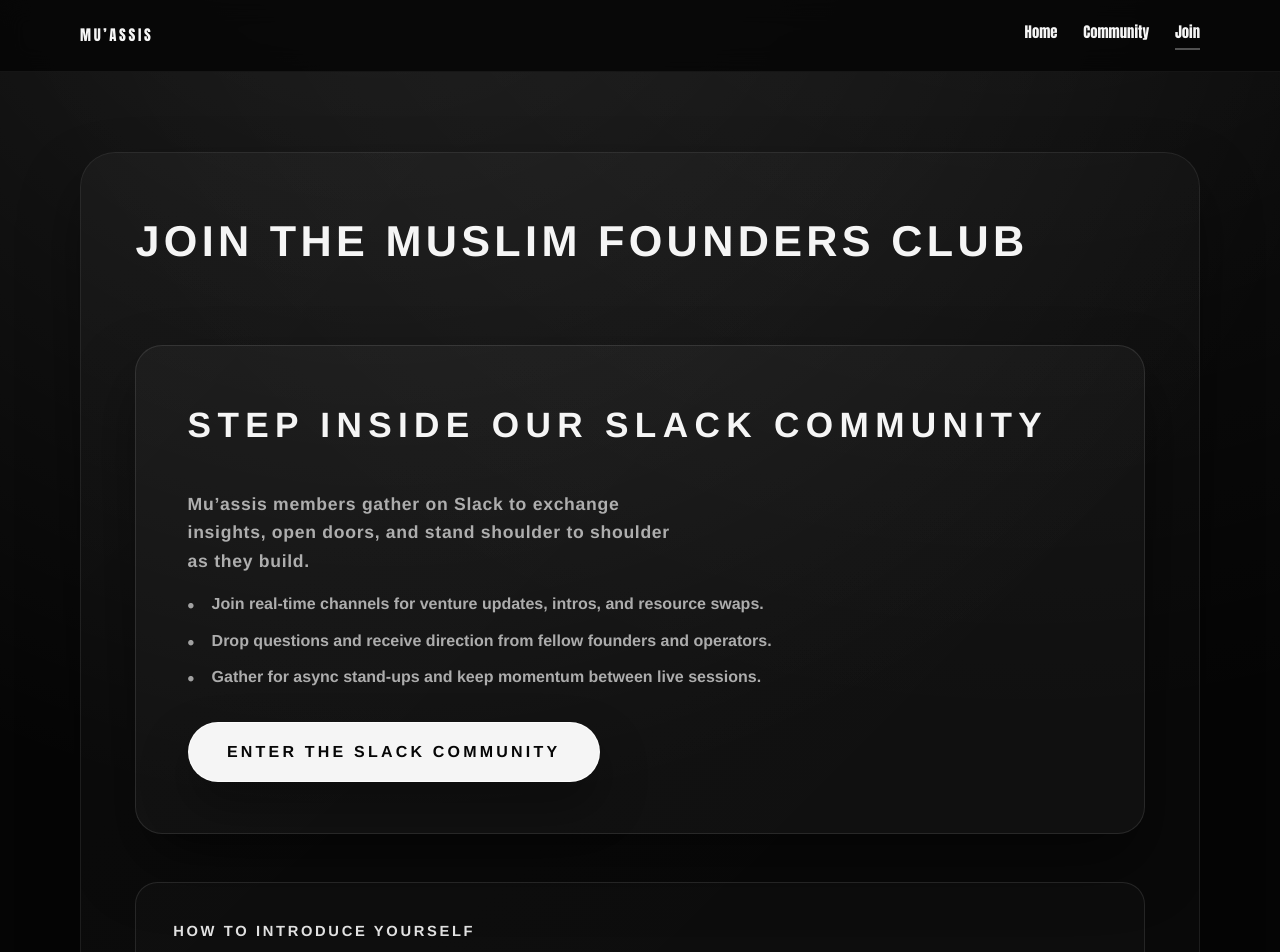
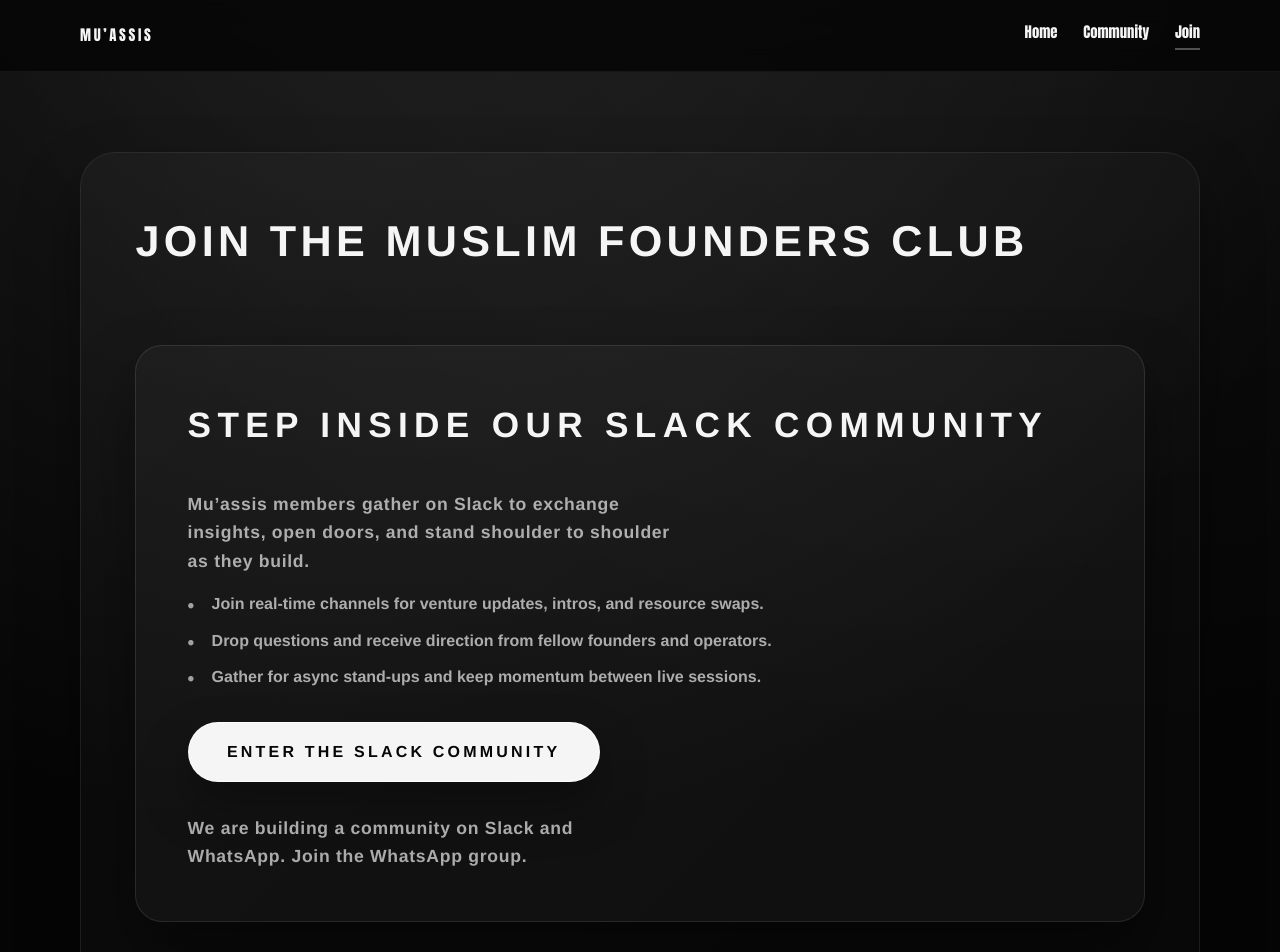
Before and after one commit to oeymg/muassis, a Next.js app: page /join in a window 1280 px wide. Shown: the top 952 px of the page. Built offline with nearby package versions, Linux system fonts and the light colour scheme.

Commit message:
Added WhatsApp

```diff
--- a/app/join/page.tsx
+++ b/app/join/page.tsx
@@ -36,6 +36,17 @@ export default function JoinPage() {
         >
           Enter the Slack Community
         </Link>
+        <p>
+          We are building a community on Slack and WhatsApp.{' '}
+          <Link
+            href="https://chat.whatsapp.com/GCckr3Gcgvo8C0WkwU66hc"
+            target="_blank"
+            rel="noreferrer"
+          >
+            Join the WhatsApp group
+          </Link>
+          .
+        </p>
       </div>
 
       <div className="join-overview">
```
